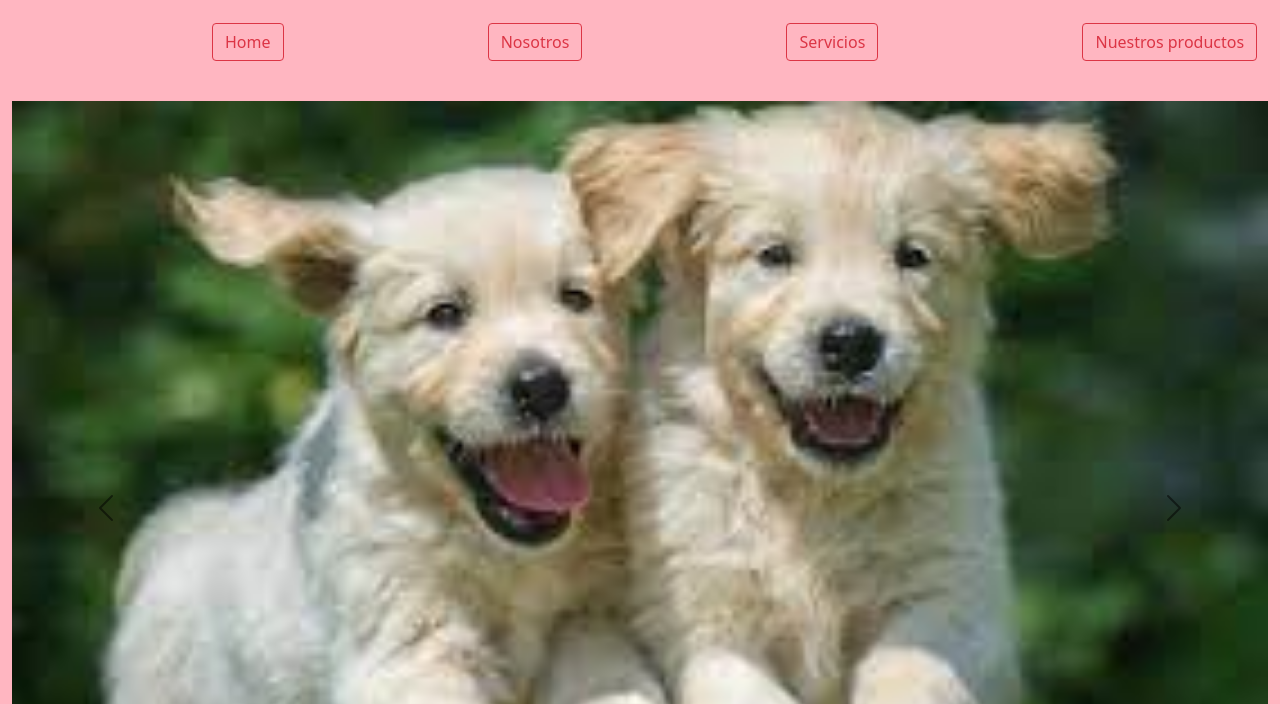
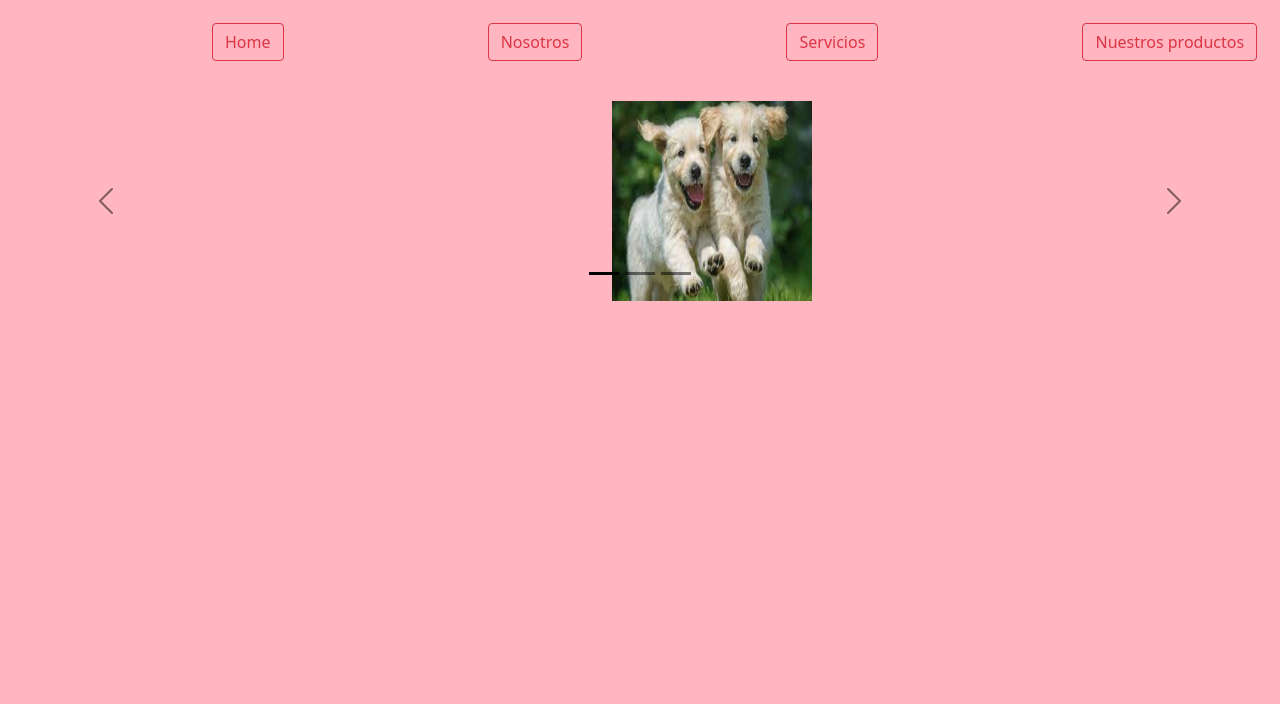
Before and after one commit to LeaBertero/Proyecto_unc_programacion, a plain HTML site: page index.html in a window 1280 px wide. Shown: the part 93-797 px from the top of the page. Drawn offline with nearby package versions, Linux system fonts and the light colour scheme.

Commit message:
tamaño de imagenes del carrusel

```diff
--- a/index.html
+++ b/index.html
@@ -50,17 +50,17 @@
 
             <div class="carousel-inner">
                 <div class="carousel-item active" data-bs-interval="20000">
-                    <img src="/imagenes/perro1.jpg" class="d-block w-100" alt="...">
+                    <img class="img_carrusel" src="/imagenes/perro1.jpg" class="d-block w-100" alt="...">
 
                 </div>
 
                 <div class="carousel-item" data-bs-interval="2000">
-                    <img src="/imagenes/perro2.jpg" class="d-block w-100" alt="...">
+                    <img class="img_carrusel" src="/imagenes/perro2.jpg" class="d-block w-100" alt="...">
 
                 </div>
 
                 <div class="carousel-item">
-                    <img src="/imagenes/perro3.jpg" class="d-block w-100" alt="...">
+                    <img class="img_carrusel" src="/imagenes/perro3.jpg" class="d-block w-100" alt="...">
 
                 </div>
             </div>
--- a/index_style.css
+++ b/index_style.css
@@ -22,3 +22,10 @@
     margin-block: 40px;
     /* margin-trim: 300px; */
 }
+
+/* imagenes del carrusel */
+.img_carrusel{
+    width: 200px;
+    height: 200px;
+    margin-left: 600px;
+}
```
